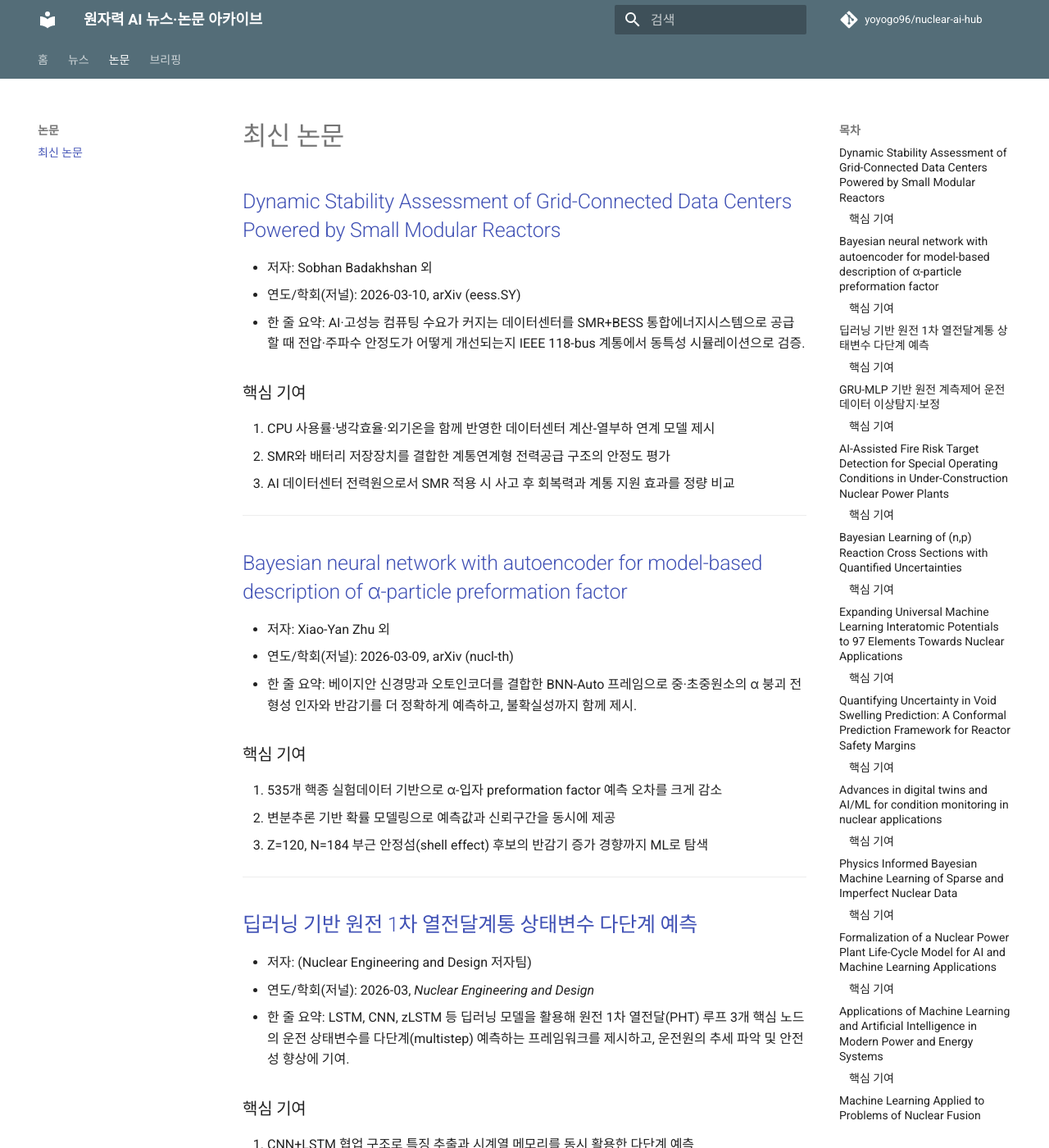
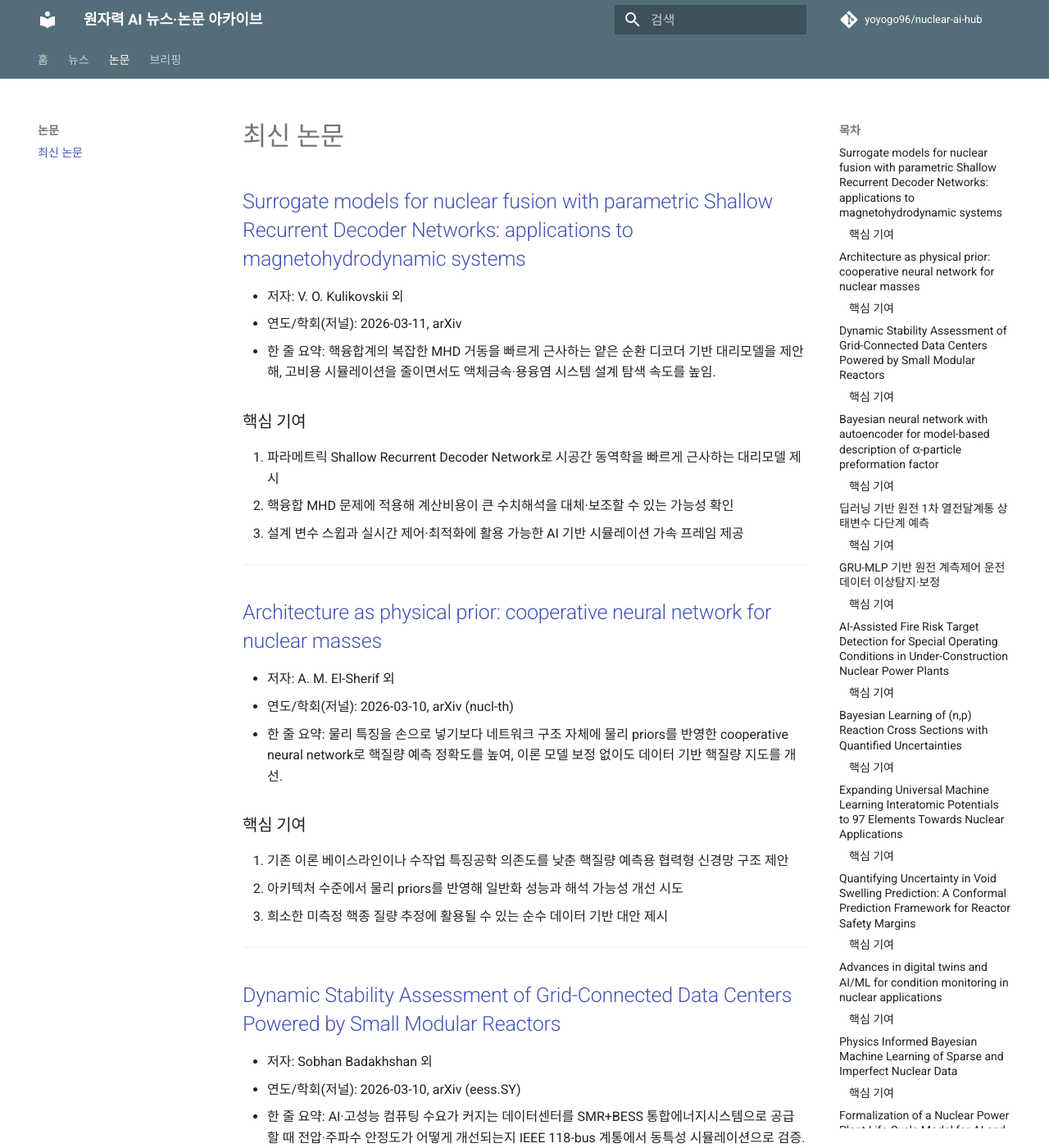
Before and after one commit to yoyogo96/nuclear-ai-hub, an MkDocs documentation site: the page built from docs/papers/index.md, in a window 1280 px wide and 1400 px high. Shown: the whole window at 82% size. Built offline with MkDocs 1.6.1 and Material for MkDocs 9.7.7, drawn with Linux system fonts in a browser that asks for light colours; comment, search, counter and statistics services are not loaded.

Commit message:
docs: daily nuclear AI hub update for 2026-03-12

```diff
--- a/docs/briefings/index.md
+++ b/docs/briefings/index.md
@@ -1,4 +1,21 @@
 # 주간 브리핑
+
+## 2026-03-12 데일리 브리핑
+
+### 오늘의 3줄 요약
+1. 파리 핵에너지 서밋 직후 EDF가 글로벌 원전 투자·금융 자문보드를 출범시키고, Framatome-NuScale도 SMR 연료 파트너십을 넓히며 정책 논의가 실제 금융·공급망 준비 단계로 빠르게 이어지고 있음.
+2. Deep Fission은 초심도 시추공 원전 개념 검증을 위한 첫 데이터취득 시추를 시작했고, 미국 NRC는 오늘 'Moving Data and AI into Practice' 심포지엄으로 원자력 AI의 규제·실무 적용 사례를 본격 공유함.
+3. 논문 쪽에서는 핵융합 MHD용 대리모델과 핵질량 예측용 cooperative neural network가 추가되며, 고비용 물리 시뮬레이션 가속과 핵데이터 예측 정밀화가 최신 흐름으로 확인됨.
+
+### 오늘 반영 뉴스 (4건)
+- EDF, 글로벌 원전 투자·금융 자문보드 출범 (WNN)
+- Framatome·NuScale, SMR 연료 파트너십 확대 (WNN)
+- Deep Fission, 첫 데이터취득용 시추 착수 (WNN)
+- 美 NRC, 'Moving Data and AI into Practice' 심포지엄 개최 (NRC)
+
+### 오늘 반영 논문 (2건)
+- Surrogate models for nuclear fusion with parametric Shallow Recurrent Decoder Networks... (arXiv, 2026-03-11)
+- Architecture as physical prior: cooperative neural network for nuclear masses (arXiv, 2026-03-10)
 
 ## 2026-03-11 데일리 브리핑
 
--- a/docs/papers/index.md
+++ b/docs/papers/index.md
@@ -1,4 +1,28 @@
 # 최신 논문
+
+## [Surrogate models for nuclear fusion with parametric Shallow Recurrent Decoder Networks: applications to magnetohydrodynamic systems](https://arxiv.org/abs/2603.10678)
+- 저자: V. O. Kulikovskii 외
+- 연도/학회(저널): 2026-03-11, arXiv
+- 한 줄 요약: 핵융합계의 복잡한 MHD 거동을 빠르게 근사하는 얕은 순환 디코더 기반 대리모델을 제안해, 고비용 시뮬레이션을 줄이면서도 액체금속·용융염 시스템 설계 탐색 속도를 높임.
+
+### 핵심 기여
+1. 파라메트릭 Shallow Recurrent Decoder Network로 시공간 동역학을 빠르게 근사하는 대리모델 제시
+2. 핵융합 MHD 문제에 적용해 계산비용이 큰 수치해석을 대체·보조할 수 있는 가능성 확인
+3. 설계 변수 스윕과 실시간 제어·최적화에 활용 가능한 AI 기반 시뮬레이션 가속 프레임 제공
+
+---
+
+## [Architecture as physical prior: cooperative neural network for nuclear masses](https://arxiv.org/abs/2603.09747)
+- 저자: A. M. El-Sherif 외
+- 연도/학회(저널): 2026-03-10, arXiv (nucl-th)
+- 한 줄 요약: 물리 특징을 손으로 넣기보다 네트워크 구조 자체에 물리 priors를 반영한 cooperative neural network로 핵질량 예측 정확도를 높여, 이론 모델 보정 없이도 데이터 기반 핵질량 지도를 개선.
+
+### 핵심 기여
+1. 기존 이론 베이스라인이나 수작업 특징공학 의존도를 낮춘 핵질량 예측용 협력형 신경망 구조 제안
+2. 아키텍처 수준에서 물리 priors를 반영해 일반화 성능과 해석 가능성 개선 시도
+3. 희소한 미측정 핵종 질량 추정에 활용될 수 있는 순수 데이터 기반 대안 제시
+
+---
 
 ## [Dynamic Stability Assessment of Grid-Connected Data Centers Powered by Small Modular Reactors](https://arxiv.org/abs/2603.09110)
 - 저자: Sobhan Badakhshan 외
```
Also changed, not shown: docs/news/index.md (+6 -0 lines), docs/news/nuclear-ai.md (+6 -0 lines), docs/news/nuclear.md (+14 -0 lines).
